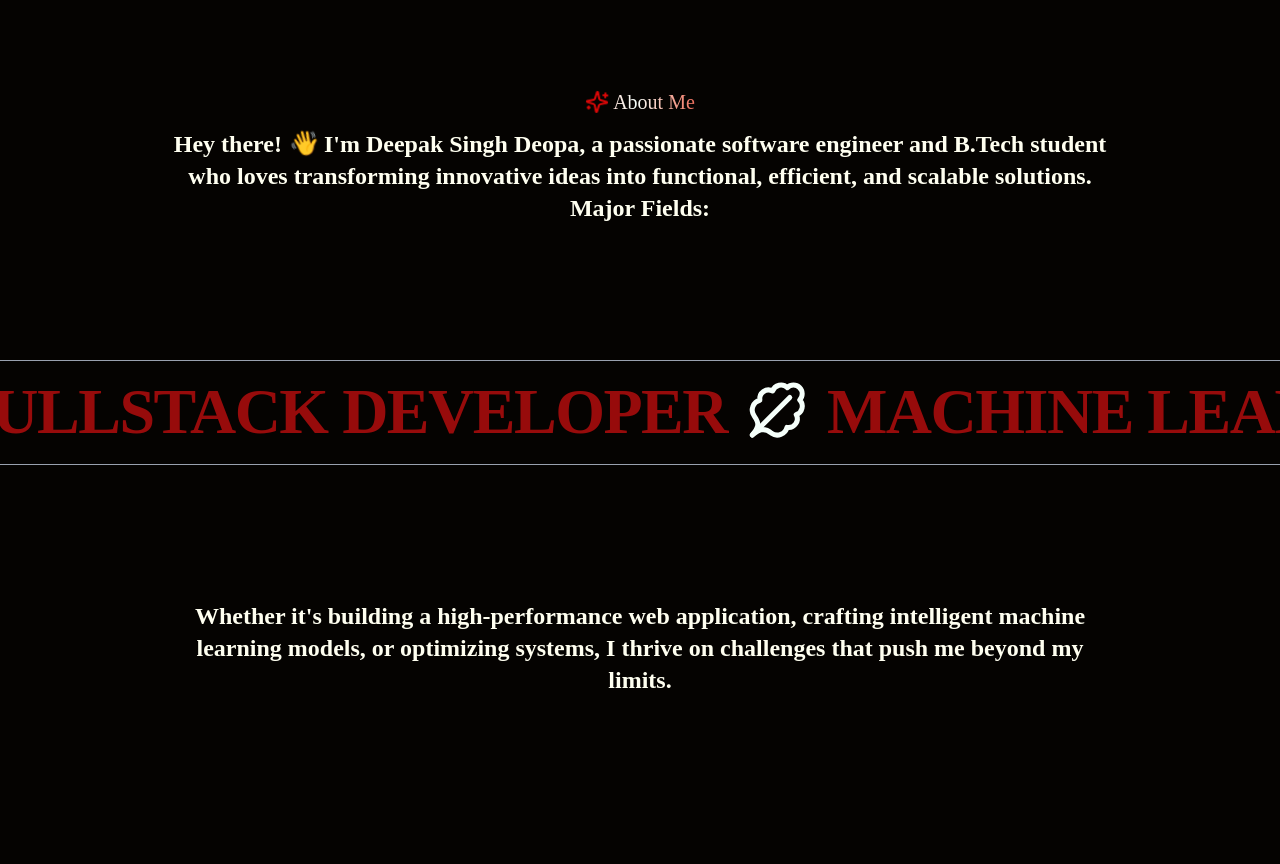
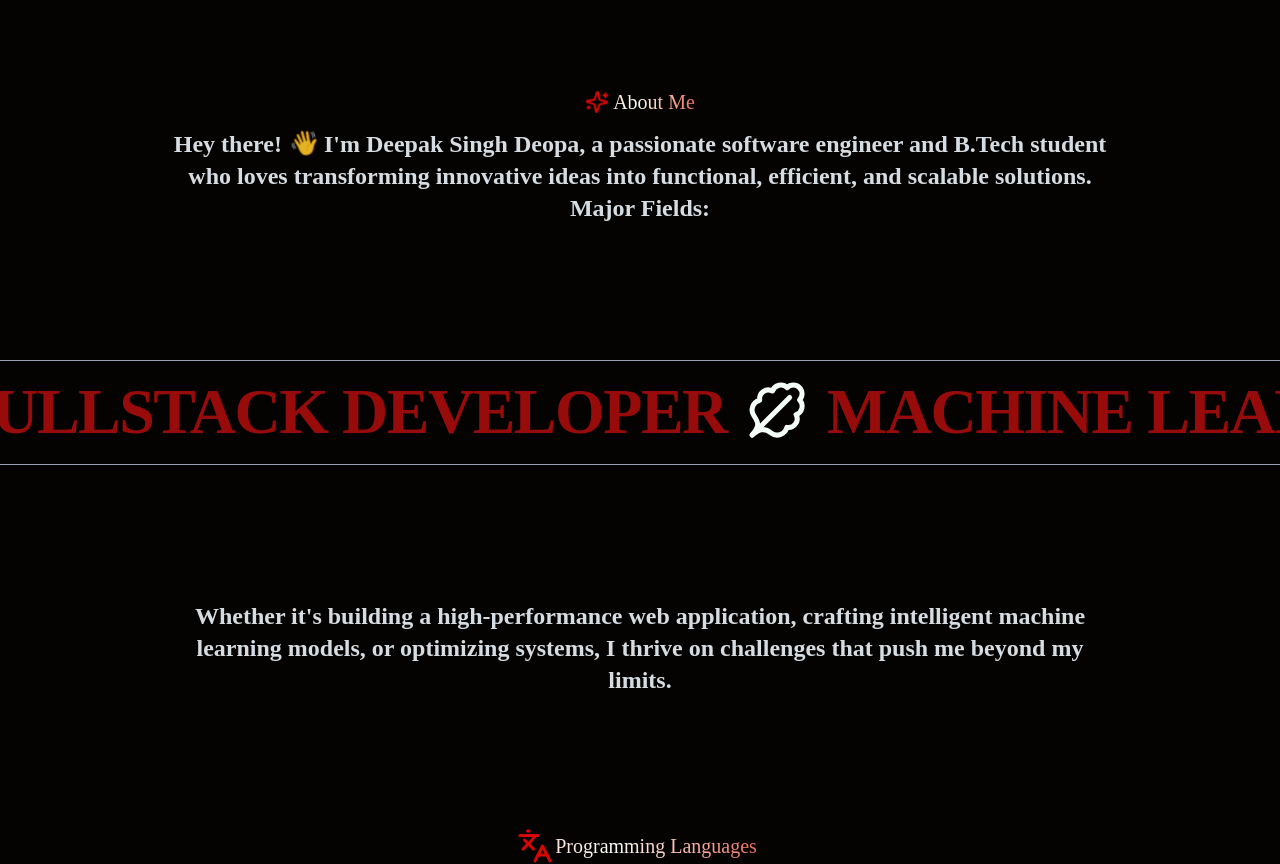
Before and after one commit to DeepakSingh0027/Deepak-Singh-Deopa-Portfolio, a React (Vite) app: page / in a window 1280 px wide. Shown: the part 880-1744 px from the top of the page. Before the commit the page ends 1712 px from the top, so only its background shows below. Built offline with nearby package versions, Linux system fonts and the light colour scheme.

Commit message:
Add zoom animation for programming languages and enhance header styles

```diff
--- a/src/Pages/Home/home.css
+++ b/src/Pages/Home/home.css
@@ -121,5 +121,37 @@
   }
 }
 
-.parallax-text {
+.animate-xoom {
+  display: inline-block;
+  animation-name: xoom;
+  animation-duration: 2.5s;
+  animation-iteration-count: infinite;
+  transform-origin: 50% 50%;
 }
+
+@keyframes xoom {
+  0% {
+    transform: scale(1);
+  }
+  10% {
+    transform: scale(1.2);
+  }
+  20% {
+    transform: scale(1.2);
+  }
+  30% {
+    transform: scale(1.5);
+  }
+  40% {
+    transform: scale(1);
+  }
+  50% {
+    transform: scale(1);
+  }
+  60% {
+    transform: rotate(0deg);
+  }
+  100% {
+    transform: rotate(0deg);
+  }
+}
--- a/src/Pages/Home/home.jsx
+++ b/src/Pages/Home/home.jsx
@@ -14,6 +14,7 @@ import { Flame } from "lucide-react";
 import { DraftingCompass } from "lucide-react";
 import { Fingerprint } from "lucide-react";
 import { Codesandbox } from "lucide-react";
+import { Languages } from "lucide-react";
 import { LeafyGreen } from "lucide-react";
 
 const Home = () => {
@@ -220,7 +221,7 @@ const Home = () => {
             transition={{ duration: 1, ease: "easeInOut" }}
             viewport={{ amount: 0.9 }}
             className={`text-2xl mt-3  text-center font-bold ${
-              theme === "light" ? "text-[#2e2e2e]" : "text-[#FFFFF0]"
+              theme === "light" ? "text-[#2e2e2e]" : "text-[#f0f8ffe2]"
             }`}
           >
             Hey there! <span className="animate-wave">👋</span> I'm Deepak Singh
@@ -278,7 +279,7 @@ const Home = () => {
             transition={{ duration: 1, ease: "easeInOut" }}
             viewport={{ amount: 0.9 }}
             className={`text-2xl mt-3  text-center font-bold ${
-              theme === "light" ? "text-[#2e2e2e]" : "text-[#FFFFF0]"
+              theme === "light" ? "text-[#2e2e2e]" : "text-[#f0f8ffe2]"
             }`}
           >
             Whether it's building a high-performance web application, crafting
@@ -286,7 +287,22 @@ const Home = () => {
             on challenges that push me beyond my limits.
           </motion.p>
         </div>
-        <div className="mt-34"></div>
+        <div className="mt-34 flex justify-center items-center space-x-2 text-xl  ">
+          <Languages
+            className={`${
+              theme === "light" ? "text-[#100ddf]" : "text-[#da0707]"
+            } animate-xoom `}
+          />
+          <p
+            className={`${
+              theme === "light"
+                ? "bg-gradient-to-r from-[#100ddf] via-[#4827b4] via-[#000000] via-[#5220b6] to-[#0b95bb] ideas "
+                : " bg-gradient-to-r from-[#f3897f] via-[#c62525] via-[#f5fffa] via-[#dd0f0f] to-[#da0707] ideas"
+            }`}
+          >
+            Programming Languages
+          </p>
+        </div>
       </div>
     </div>
   );
--- a/src/header/header.jsx
+++ b/src/header/header.jsx
@@ -29,10 +29,14 @@ const Header = () => {
       whileInView={{ y: 0 }}
       transition={{ duration: 1, ease: "easeInOut" }}
       viewport={{ amount: 0.5 }}
-      className={` fixed  top-4 left-1/2 -translate-x-1/2 z-50  ${
-        theme === "light" ? "bg-[#f5fffaea]/90" : "bg-[#050301ea]/90"
+      className={` fixed top-4 left-1/2 -translate-x-1/2 z-50 backdrop-blur-lg ${
+        theme === "light" ? "bg-[#f5fffaea]/80" : "bg-[#050301ea]/80"
       } rounded-3xl flex items-center p-2 transition-all duration-300 ${
-        isScrolled ? "w-[600px] px-4" : "w-[calc(100vw-260px)] px-4 shadow-md"
+        isScrolled
+          ? `w-[600px] px-4  ${
+              theme === "light" ? " border-[#050301ea]" : "border-[#f5fffaea]"
+            }`
+          : "w-[calc(100vw-260px)] px-4"
       }`}
     >
       {/* "DD" on the left */}
@@ -71,7 +75,7 @@ const Header = () => {
                     }  hover:text-teal-300 bg-[linear-gradient(120deg,rgba(255,255,255,0)40%,rgba(255,255,255,0.8)50%,rgba(255,255,255,0)60%)]`
                   : `${
                       position === "home" ? "text-[#060403]" : "text-[#2e2e2e]"
-                    } hover:text-teal-600 bg-[linear-gradient(120deg,rgb(255,0,0)_40%,rgba(223,206,15,0.8)_50%,rgba(0,255,4,0.953)_60%)]`
+                    } hover:text-teal-600 bg-gradient-to-r from-yellow-400 via-white to-yellow-600`
               } `}
           />
         </Link>
@@ -96,7 +100,7 @@ const Header = () => {
                     }  hover:text-teal-300 bg-[linear-gradient(120deg,rgba(255,255,255,0)40%,rgba(255,255,255,0.8)50%,rgba(255,255,255,0)60%)]`
                   : `${
                       position === "about" ? "text-[#060403]" : "text-[#2e2e2e]"
-                    } hover:text-teal-600 bg-[linear-gradient(120deg,rgb(255,0,0)_40%,rgba(223,206,15,0.8)_50%,rgba(0,255,4,0.953)_60%)]`
+                    } hover:text-teal-600 bg-gradient-to-r from-yellow-400 via-white to-yellow-600`
               }`}
           />
         </Link>
@@ -125,7 +129,7 @@ const Header = () => {
                       position === "projects"
                         ? "text-[#060403]"
                         : "text-[#2e2e2e]"
-                    } hover:text-teal-600 bg-[linear-gradient(120deg,rgb(255,0,0)_40%,rgba(223,206,15,0.8)_50%,rgba(0,255,4,0.953)_60%)]`
+                    } hover:text-teal-600 bg-gradient-to-r from-yellow-400 via-white to-yellow-600`
               }`}
           />
         </Link>
@@ -154,7 +158,7 @@ const Header = () => {
                       position === "contact"
                         ? "text-[#060403]"
                         : "text-[#2e2e2e]"
-                    } hover:text-teal-600 bg-[linear-gradient(120deg,rgb(255,0,0)_40%,rgba(223,206,15,0.8)_50%,rgba(0,255,4,0.953)_60%)]`
+                    }  hover:text-teal-600 bg-gradient-to-r from-yellow-400 via-white to-yellow-600`
               }`}
           />
         </Link>
```
